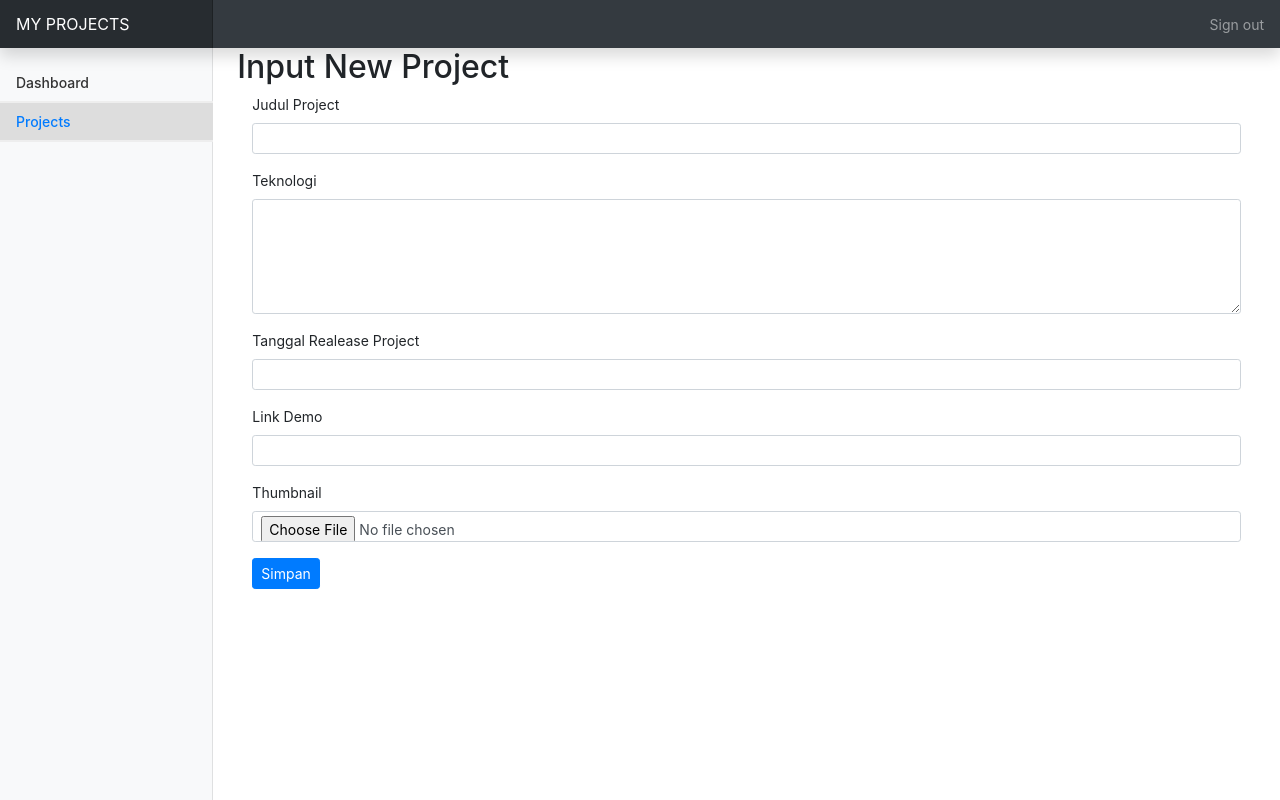
After one commit to Dasep12/allproject, a CodeIgniter app: page /allproject/Project/input in a window 1280 px wide. The commit adds this page. Run offline with CodeIgniter, Linux system fonts and the light colour scheme; some libraries are stand-ins or nearby versions.

Commit message:
crud project

```diff
--- a/application/config/autoload.php
+++ b/application/config/autoload.php
@@ -58,7 +58,7 @@ $autoload['packages'] = array();
 |
 |	$autoload['libraries'] = array('user_agent' => 'ua');
 */
-$autoload['libraries'] = array('session');
+$autoload['libraries'] = array('session', 'database');
 
 /*
 | -------------------------------------------------------------------
--- a/application/config/database.php
+++ b/application/config/database.php
@@ -1,5 +1,5 @@
 <?php
-defined('BASEPATH') OR exit('No direct script access allowed');
+defined('BASEPATH') or exit('No direct script access allowed');
 
 /*
 | -------------------------------------------------------------------
@@ -76,9 +76,9 @@ $query_builder = TRUE;
 $db['default'] = array(
 	'dsn'	=> '',
 	'hostname' => 'localhost',
-	'username' => '',
+	'username' => 'root',
 	'password' => '',
-	'database' => '',
+	'database' => 'project',
 	'dbdriver' => 'mysqli',
 	'dbprefix' => '',
 	'pconnect' => FALSE,
--- a/application/controllers/Project.php
+++ b/application/controllers/Project.php
@@ -3,10 +3,89 @@
 
 class Project extends CI_Controller
 {
-    public function index(Type $var = null)
+    public function index()
+    {
+        $data['data']   = $this->db->get("pro")->result();
+        $this->load->view("header");
+        $this->load->view("project", $data);
+        $this->load->view("footer");
+    }
+
+    public function input()
     {
         $this->load->view("header");
-        $this->load->view("project");
+        $this->load->view("input");
         $this->load->view("footer");
     }
+
+    public function delete($id)
+    {
+        $this->db->where("id", $id);
+        $this->db->delete("pro");
+        redirect('Project');
+    }
+
+    public function store()
+    {
+        $judul        = $this->input->post("judul");
+        $teknologi    = $this->input->post("teknologi");
+        $tgl          = $this->input->post("tanggal");
+        $link         = $this->input->post("link");
+        $img          = $_FILES['file']['name'];
+
+        $config['upload_path']   = './assets/img/';
+        $config['allowed_types']   = 'jpg|jpeg|png';
+        $config['file_name']       = date('his') . $img;
+        $this->load->library('upload', $config);
+        if (!$this->upload->do_upload("file")) {
+            $error = $this->upload->display_errors();
+            $this->session->set_flashdata("fail", $error);
+            redirect('Project/input');
+        } else {
+            $data = [
+                'judul'      => $judul,
+                'teknologi'  => $teknologi,
+                'tanggal'    => $tgl,
+                'link'       => $link,
+                'img'        => $this->upload->data('file_name')
+            ];
+
+            $this->db->insert("pro", $data);
+            $this->session->set_flashdata('ok', 'berhasil');
+            redirect('Project/input');
+        }
+    }
+
+    public function edit($id)
+    {
+        $data['data']  = $this->db->get_where("pro", ['id' => $id])->row();
+        $this->load->view("header");
+        $this->load->view("form_edit", $data);
+        $this->load->view("footer");
+    }
+
+    public function update()
+    {
+        $file = $_FILES['file']['name'];
+        $judul        = $this->input->post("judul");
+        $teknologi    = $this->input->post("teknologi");
+        $tgl          = $this->input->post("tanggal");
+        $link         = $this->input->post("link");
+        $id           = $this->input->post("id");
+
+        if ($file == null || empty($file)) {
+            $data = [
+                'judul'      => $judul,
+                'teknologi'  => $teknologi,
+                'tanggal'    => $tgl,
+                'link'       => $link,
+            ];
+
+            $this->db->where('id', $id);
+            $this->db->update("pro", $data);
+            $this->session->set_flashdata("ok", "update");
+            redirect('Project');
+        } else {
+        }
+    }
 }
--- /dev/null
+++ b/application/views/input.php
@@ -0,0 +1,81 @@
+<h2>Input New Project</h2>
+<div class="container">
+    <?php if ($this->session->flashdata('ok')) : ?>
+        <div class="alert alert-danger">
+            <p>berhasil</p>
+        </div>
+    <?php endif ?>
+
+    <?php if ($this->session->flashdata('fail')) : ?>
+        <div class="alert alert-danger">
+            <?= $this->session->flashdata('fail')  ?>
+        </div>
+    <?php endif ?>
+
+    <form onsubmit="return change()" action="<?= base_url('Project/store') ?>" method="post" enctype="multipart/form-data">
+        <div class="form-group">
+            <label for="">Judul Project</label>
+            <input type="text" id="judul" class="form-control form-control-sm" name="judul">
+        </div>
+
+        <div class="form-group">
+            <label for="">Teknologi</label>
+            <textarea name="teknologi" id="teknologi" cols="5" rows="5" class="form-control form-control-sm"></textarea>
+        </div>
+
+        <div class="form-group">
+            <label for="">Tanggal Realease Project</label>
+            <input type="text" class="form-control form-control-sm" id="tanggal" name="tanggal">
+        </div>
+
+        <div class="form-group">
+            <label for="">Link Demo</label>
+            <input type="text" class="form-control form-control-sm" id="link" name="link">
+        </div>
+
+        <div class="form-group">
+            <label for="">Thumbnail</label>
+            <input type="file" name="file" class="form-control form-control-sm" id="file" onchange="return exefile()">
+        </div>
+
+        <div class="form-group">
+            <button type="submit" class="btn btn-primary btn-sm">Simpan</button>
+        </div>
+    </form>
+
+</div>
+</div>
+
+<script>
+    function change() {
+        if (document.getElementById("judul").value == "") {
+            alert("judul kosong");
+            return false;
+        }
+        if (document.getElementById("teknologi").value == "") {
+            alert("teknologi kosong");
+            return false;
+        }
+        if (document.getElementById("tanggal").value == "") {
+            alert("tanggal kosong");
+            return false;
+        }
+        if (document.getElementById("link").value == "") {
+            alert("kosong");
+            return false;
+        }
+        return;
+    }
+
+    function exefile() {
+        const a = document.getElementById('file');
+        const path = a.value;
+        const exe = /(\.jpg|\.jpeg|\.png)$/i;
+        if (!exe.exec(path)) {
+            alert("ekstensi file tidak di ijinkan");
+            a.value = "";
+            return;
+        }
+        return;
+    }
+</script>
```
Also changed, not shown: application/views/form_edit.php (added, +52 -0 lines), application/views/project.php (+19 -8 lines), pro.sql (added, +36 -0 lines), assets/img/021828pbwhk1.jpg (added), assets/img/032058pbwhk1.jpg (added).
